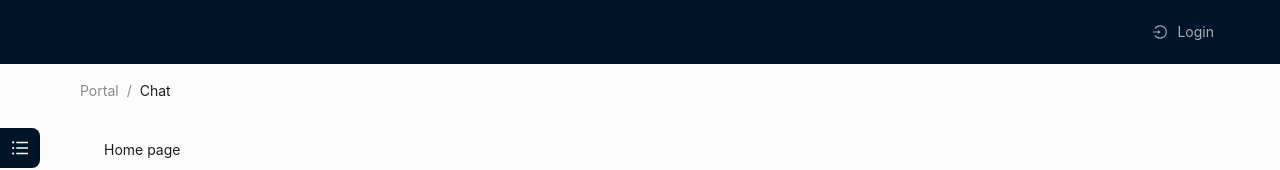
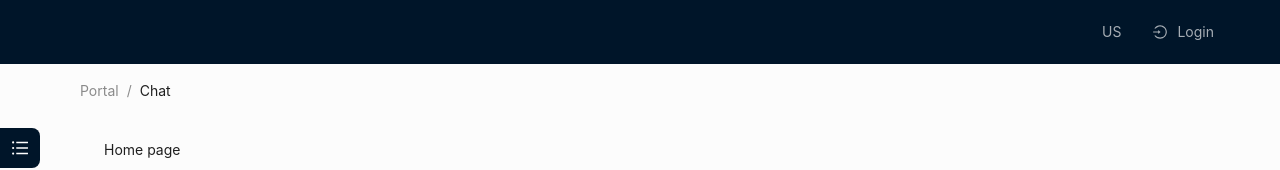
Before and after one commit to kamikaze/react-project-template, a React (Create React App) app: page / in a window 1280 px wide. Shown: the top 170 px of the page. Built offline with nearby package versions, Linux system fonts and the light colour scheme.

Commit message:
Code fixes

```diff
--- a/src/components/MainMenu.tsx
+++ b/src/components/MainMenu.tsx
@@ -70,7 +70,7 @@ const MainMenu = () => {
           </Popover>
         </Menu.Item>
       }
-      <Menu.SubMenu key="LangSubMenu">
+      <Menu.SubMenu key="LangSubMenu" title={language}>
         <Menu.Item key="us" onClick={onLangClick}>
           English
         </Menu.Item>
--- a/src/hoc/AuthProvider.tsx
+++ b/src/hoc/AuthProvider.tsx
@@ -1,4 +1,4 @@
-import {createContext, useState} from "react";
+import React, {createContext, useState} from "react";
 
 type AuthContextType = {
   user: string | null;
@@ -8,7 +8,7 @@ type AuthContextType = {
 export const AuthContext = createContext<AuthContextType>({} as AuthContextType);
 
 interface Props {
-  children: JSX.Element
+  children: React.JSX.Element
 }
 
 export const AuthProvider = ({children}: Props) => {
--- a/src/hoc/RequireAuth.tsx
+++ b/src/hoc/RequireAuth.tsx
@@ -1,8 +1,9 @@
 import {Navigate, useLocation} from 'react-router-dom';
 import {useAuth} from "../hook/useAuth";
+import React from "react";
 
 interface Props {
-  children: JSX.Element
+  children: React.JSX.Element
 }
 
 const RequireAuth = ({children}: Props) => {
```
